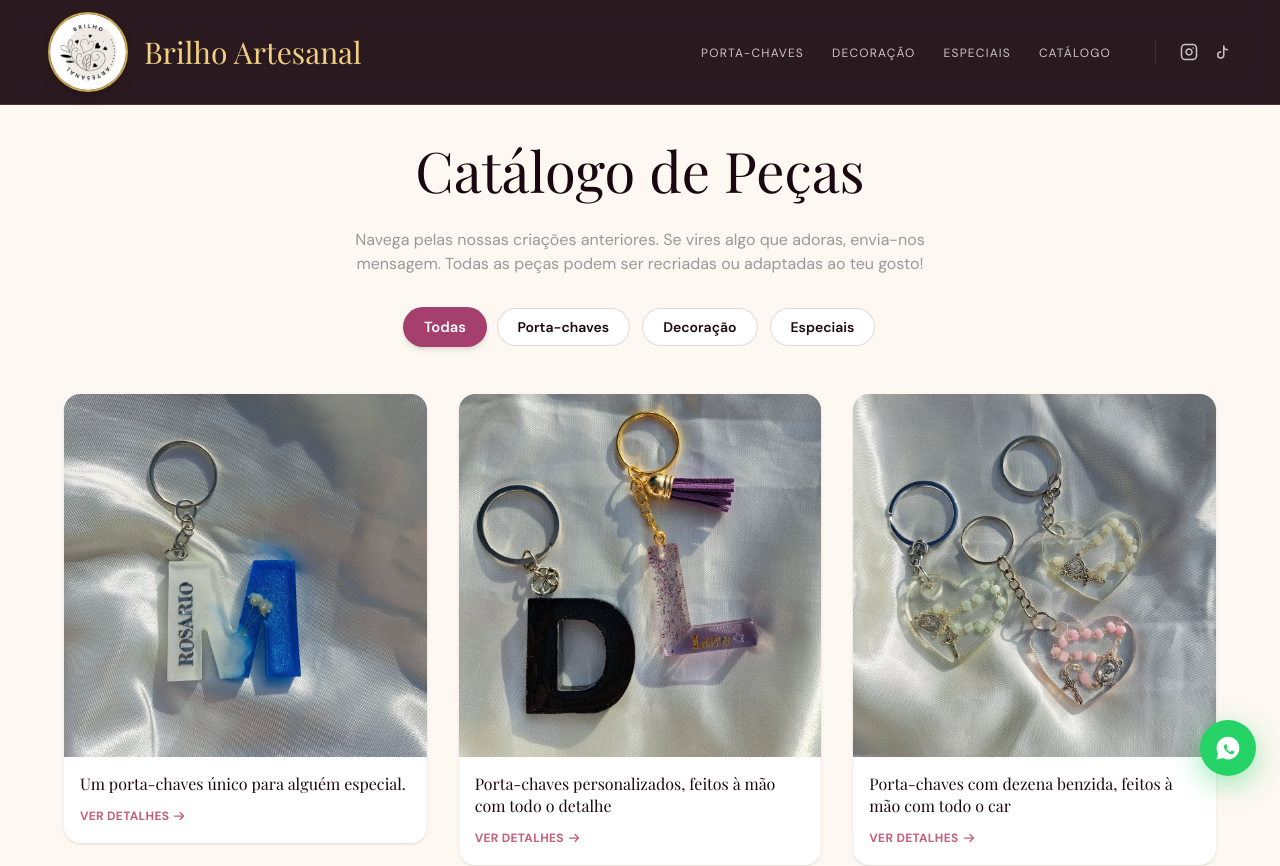
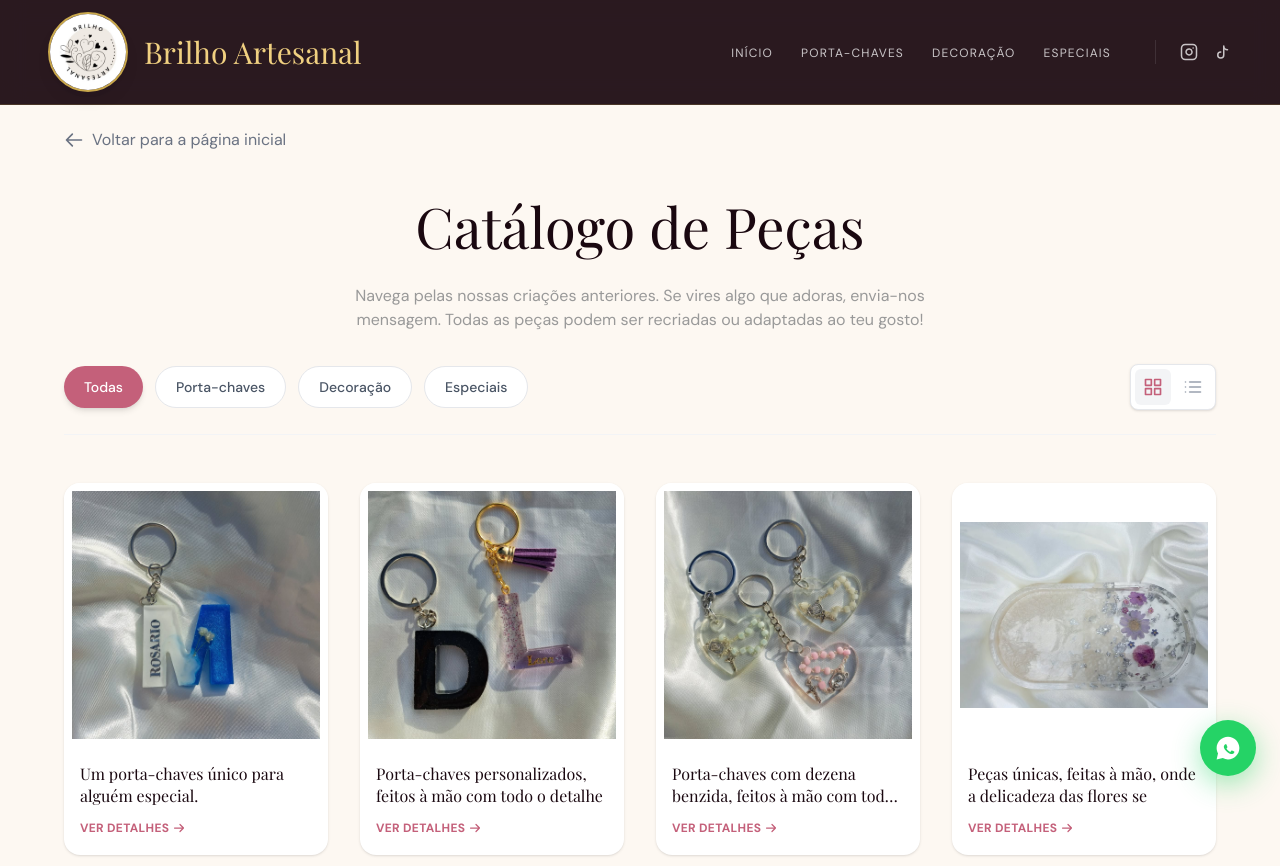
Before and after one commit to mendesrui19/Loja_Brilho_Artesanal, a Next.js app: page /catalogo in a window 1280 px wide. Shown: the top 866 px of the page. Built offline with nearby package versions, Linux system fonts and the light colour scheme; a web font is replaced by a local one.

Commit message:
Update layout, styling, and carousel behavior

```diff
--- a/instagram-feed.json
+++ b/instagram-feed.json
@@ -184,17 +184,6 @@
     "category": "dia-da-mae",
     "local_image": "/produtos/DXKZCQKiC_1.jpg",
     "local_image_url": "/produtos/DXKZCQKiC_1.jpg"
-  },
-  {
-    "id": "DWzO4eJCFQV",
-    "permalink": "https://www.instagram.com/p/DWzO4eJCFQV/",
-    "title": "Post DWzO4eJCFQV",
-    "caption": "Capas de telemóvel artesanais em resina com designs únicos.",
-    "comments": [],
-    "media_url": "",
-    "category": "capas",
-    "local_image": "/produtos/DWzO4eJCFQV.jpg",
-    "local_image_url": "/produtos/DWzO4eJCFQV.jpg"
   },
   {
     "id": "DRR2N33iEln",
--- a/src/app/catalogo/page.tsx
+++ b/src/app/catalogo/page.tsx
@@ -29,6 +29,7 @@ function CatalogoContent() {
     }
   }, [categoriaQuery]);
   const [loading, setLoading] = useState(true);
+  const [viewMode, setViewMode] = useState<"grid" | "list">("grid");
   const [renderingInsta, setRenderingInsta] = useState(true);
 
   useEffect(() => {
@@ -67,6 +68,15 @@ function CatalogoContent() {
       <Navbar />
 
       <main className="min-h-screen pt-32 pb-24 px-6 max-w-[1200px] mx-auto">
+        <Link
+          href="/"
+          className="inline-flex items-center text-gray-500 hover:text-[var(--color-rose-mid)] transition-colors mb-8"
+        >
+          <svg className="w-5 h-5 mr-2" fill="none" viewBox="0 0 24 24" stroke="currentColor">
+            <path strokeLinecap="round" strokeLinejoin="round" strokeWidth={2} d="M10 19l-7-7m0 0l7-7m-7 7h18" />
+          </svg>
+          Voltar para a página inicial
+        </Link>
         <FadeIn>
           <div className="text-center mb-12">
             <h1 className="font-serif text-[clamp(2rem,5vw,3.5rem)] text-[var(--color-dark)] mb-4">
@@ -76,22 +86,62 @@ function CatalogoContent() {
               Navega pelas nossas criações anteriores. Se vires algo que adoras, envia-nos mensagem. Todas as peças podem ser recriadas ou adaptadas ao teu gosto!
             </p>
 
-            {/* Filters */}
-            <div className="flex flex-wrap justify-center gap-3">
+            <FadeIn delay={0.1}>
+              <div className="flex flex-col md:flex-row items-center justify-between mb-12 gap-6 border-b border-gray-100 pb-6">
+                <div className="flex flex-wrap justify-center md:justify-start gap-2 md:gap-3">
                   {Object.entries(LABELS).map(([key, label]) => (
                     <button
                       key={key}
                       onClick={() => setFilter(key)}
-                  className={`px-5 py-2 rounded-full text-sm font-semibold transition-all duration-300 ${
+                      className={`px-5 py-2.5 rounded-full text-sm font-medium transition-all ${
                         filter === key
-                      ? "bg-[var(--color-brand)] text-white shadow-md scale-105"
-                      : "bg-white border border-[rgba(26,8,16,0.15)] text-[var(--color-dark)] hover:border-[var(--color-brand)] hover:text-[var(--color-brand)]"
+                          ? "bg-[var(--color-rose-mid)] text-white shadow-md"
+                          : "bg-white text-gray-600 hover:bg-gray-50 border border-gray-200"
                       }`}
                     >
                       {label}
                     </button>
                   ))}
                 </div>
+
+                <div className="flex items-center gap-1 bg-white rounded-lg border border-gray-200 p-1 shadow-sm">
+                  <button
+                    onClick={() => setViewMode("grid")}
+                    aria-label="Visualização em Grelha"
+                    className={`p-2 rounded-md transition-colors ${
+                      viewMode === "grid"
+                        ? "bg-gray-100 text-[var(--color-rose-mid)]"
+                        : "text-gray-400 hover:text-gray-600"
+                    }`}
+                  >
+                    <svg width="20" height="20" viewBox="0 0 24 24" fill="none" stroke="currentColor" strokeWidth="2" strokeLinecap="round" strokeLinejoin="round">
+                      <rect x="3" y="3" width="7" height="7"></rect>
+                      <rect x="14" y="3" width="7" height="7"></rect>
+                      <rect x="14" y="14" width="7" height="7"></rect>
+                      <rect x="3" y="14" width="7" height="7"></rect>
+                    </svg>
+                  </button>
+                  <button
+                    onClick={() => setViewMode("list")}
+                    aria-label="Visualização em Lista"
+                    className={`p-2 rounded-md transition-colors ${
+                      viewMode === "list"
+                        ? "bg-gray-100 text-[var(--color-rose-mid)]"
+                        : "text-gray-400 hover:text-gray-600"
+                    }`}
+                  >
+                    <svg width="20" height="20" viewBox="0 0 24 24" fill="none" stroke="currentColor" strokeWidth="2" strokeLinecap="round" strokeLinejoin="round">
+                      <line x1="8" y1="6" x2="21" y2="6"></line>
+                      <line x1="8" y1="12" x2="21" y2="12"></line>
+                      <line x1="8" y1="18" x2="21" y2="18"></line>
+                      <line x1="3" y1="6" x2="3.01" y2="6"></line>
+                      <line x1="3" y1="12" x2="3.01" y2="12"></line>
+                      <line x1="3" y1="18" x2="3.01" y2="18"></line>
+                    </svg>
+                  </button>
+                </div>
+              </div>
+            </FadeIn>
           </div>
         </FadeIn>
 
@@ -116,7 +166,11 @@ function CatalogoContent() {
           <motion.div
             id="insta-grid"
             layout
-            className={`grid grid-cols-1 md:grid-cols-2 lg:grid-cols-3 gap-8 transition-opacity duration-700 ${(loading || renderingInsta) ? 'opacity-0' : 'opacity-100'}`}
+            className={`transition-opacity duration-700 ${(loading || renderingInsta) ? 'opacity-0' : 'opacity-100'} ${
+              viewMode === "grid"
+                ? "grid grid-cols-2 md:grid-cols-3 lg:grid-cols-4 gap-4 md:gap-8"
+                : "grid grid-cols-1 sm:grid-cols-2 lg:grid-cols-3 gap-6 md:gap-8 max-w-5xl mx-auto"
+            }`}
           >
             <AnimatePresence mode="popLayout">
               {filteredPosts.map((post) => (
@@ -133,7 +187,7 @@ function CatalogoContent() {
                     className="group block bg-white rounded-2xl overflow-hidden shadow-sm hover:shadow-lg transition-all duration-300 hover:-translate-y-1"
                   >
                     {/* Imagem */}
-                    <div className="w-full aspect-square overflow-hidden bg-[#faf8f5] flex items-center justify-center">
+                    <div className="w-full aspect-square overflow-hidden bg-white flex items-center justify-center p-2">
                       <img
                         src={post.local_image_url || `/api/image?url=${encodeURIComponent(post.media_url || '')}`}
                         alt={post.title}
--- a/src/app/produto/[id]/page.tsx
+++ b/src/app/produto/[id]/page.tsx
@@ -43,7 +43,7 @@ export default async function ProductPage({ params }: { params: Promise<{ id: st
 
           <div className="bg-white rounded-[2rem] shadow-sm border border-gray-100 overflow-hidden flex flex-col md:flex-row">
             {/* Left side: Instagram Embed */}
-            <div className="w-full md:w-1/2 bg-gray-50 flex items-center justify-center p-6 border-b md:border-b-0 md:border-r border-gray-100">
+            <div className="w-full md:w-1/2 bg-white flex items-center justify-center p-6 border-b md:border-b-0 md:border-r border-gray-100">
               <div className="w-full flex justify-center items-center">
                 {product.local_image_url ? (
                   <img
--- a/src/components/layout/footer.tsx
+++ b/src/components/layout/footer.tsx
@@ -10,15 +10,11 @@ export function Footer() {
         </small>
       </div>
 
-      <div className="flex justify-center gap-4">
-        <Link href="/#porta-chaves" className="text-white/30 text-xs hover:text-[var(--color-gold-light)] transition-colors">
-          Porta-chaves
-        </Link>
-        <Link href="/catalogo" className="text-white/30 text-xs hover:text-[var(--color-gold-light)] transition-colors">
-          Catálogo
-        </Link>
-        <Link href="/inspiracao" className="text-white/30 text-xs hover:text-[var(--color-gold-light)] transition-colors">
-          Inspiração
+      <div className="flex justify-center">
+        <Link href="/" aria-label="Voltar à página inicial">
+          <div className="w-20 h-20 rounded-full border border-[rgba(201,168,76,0.3)] overflow-hidden shrink-0 shadow-lg flex items-center justify-center hover:border-[var(--color-gold)] transition-colors duration-300">
+            <img src="/logo.jpg" alt="Brilho Artesanal Logo" className="w-full h-full object-cover scale-[1.35]" />
+          </div>
         </Link>
       </div>
 
--- a/src/components/layout/navbar.tsx
+++ b/src/components/layout/navbar.tsx
@@ -8,6 +8,7 @@ import { motion } from "framer-motion";
 
 export function Navbar() {
   const [scrolled, setScrolled] = useState(false);
+  const [mobileMenuOpen, setMobileMenuOpen] = useState(false);
 
   useEffect(() => {
     const handleScroll = () => {
@@ -42,10 +43,10 @@ export function Navbar() {
 
       <ul className="hidden md:flex gap-7 list-none m-0 p-0">
         {[
+          { label: "Início", href: "/" },
           { label: "Porta-chaves", href: "/catalogo?categoria=porta-chaves" },
           { label: "Decoração", href: "/catalogo?categoria=decoracao" },
           { label: "Especiais", href: "/catalogo?categoria=especiais" },
-          { label: "Catálogo", href: "/catalogo" },
         ].map((item) => (
           <li key={item.label}>
             <Link
@@ -72,6 +73,59 @@ export function Navbar() {
           </a>
         </li>
       </ul>
+
+      {/* Mobile Menu Toggle */}
+      <button
+        className="md:hidden text-[var(--color-gold-light)] p-2"
+        onClick={() => setMobileMenuOpen(!mobileMenuOpen)}
+        aria-label="Toggle menu"
+      >
+        <svg width="24" height="24" viewBox="0 0 24 24" fill="none" stroke="currentColor" strokeWidth="2" strokeLinecap="round" strokeLinejoin="round">
+          {mobileMenuOpen ? (
+            <><line x1="18" y1="6" x2="6" y2="18"></line><line x1="6" y1="6" x2="18" y2="18"></line></>
+          ) : (
+            <><line x1="3" y1="12" x2="21" y2="12"></line><line x1="3" y1="6" x2="21" y2="6"></line><line x1="3" y1="18" x2="21" y2="18"></line></>
+          )}
+        </svg>
+      </button>
+
+      {/* Mobile Menu Overlay */}
+      {mobileMenuOpen && (
+        <div className="absolute top-full left-0 right-0 bg-[rgba(26,8,16,0.98)] backdrop-blur-xl border-b border-[rgba(201,168,76,0.2)] md:hidden flex flex-col items-center py-6 shadow-2xl">
+          <ul className="flex flex-col gap-6 list-none m-0 p-0 items-center">
+            {[
+              { label: "Início", href: "/" },
+              { label: "Porta-chaves", href: "/catalogo?categoria=porta-chaves" },
+              { label: "Decoração", href: "/catalogo?categoria=decoracao" },
+              { label: "Especiais", href: "/catalogo?categoria=especiais" },
+            ].map((item) => (
+              <li key={item.label}>
+                <Link
+                  href={item.href}
+                  onClick={() => setMobileMenuOpen(false)}
+                  className="text-white hover:text-[var(--color-gold-light)] text-sm tracking-widest uppercase transition-colors block py-2"
+                >
+                  {item.label}
+                </Link>
+              </li>
+            ))}
+            <li className="flex items-center gap-6 mt-4 pt-6 border-t border-white/10 w-full justify-center">
+              <a href="https://www.instagram.com/brilho__artesanal/" target="_blank" rel="noreferrer" className="text-white/75 hover:text-[var(--color-gold-light)] transition-colors">
+                <svg width="22" height="22" viewBox="0 0 24 24" fill="none" stroke="currentColor" strokeWidth="2" strokeLinecap="round" strokeLinejoin="round">
+                  <rect x="2" y="2" width="20" height="20" rx="5" ry="5"></rect>
+                  <path d="M16 11.37A4 4 0 1 1 12.63 8 4 4 0 0 1 16 11.37z"></path>
+                  <line x1="17.5" y1="6.5" x2="17.51" y2="6.5"></line>
+                </svg>
+              </a>
+              <a href="https://tiktok.com/@brilho__artesanal" target="_blank" rel="noreferrer" className="text-white/75 hover:text-[var(--color-gold-light)] transition-colors">
+                <svg width="22" height="22" viewBox="0 0 24 24" fill="none" stroke="currentColor" strokeWidth="2" strokeLinecap="round" strokeLinejoin="round">
+                  <path d="M9 12a4 4 0 1 0 4 4V4a5 5 0 0 0 5 5" />
+                </svg>
+              </a>
+            </li>
+          </ul>
+        </div>
+      )}
     </motion.nav>
   );
 }
```
Also changed, not shown: src/app/page.tsx (+10 -1 lines), src/components/landing/product-carousel.tsx (+9 -3 lines). Lines whose indentation alone changed are shown as unchanged.
